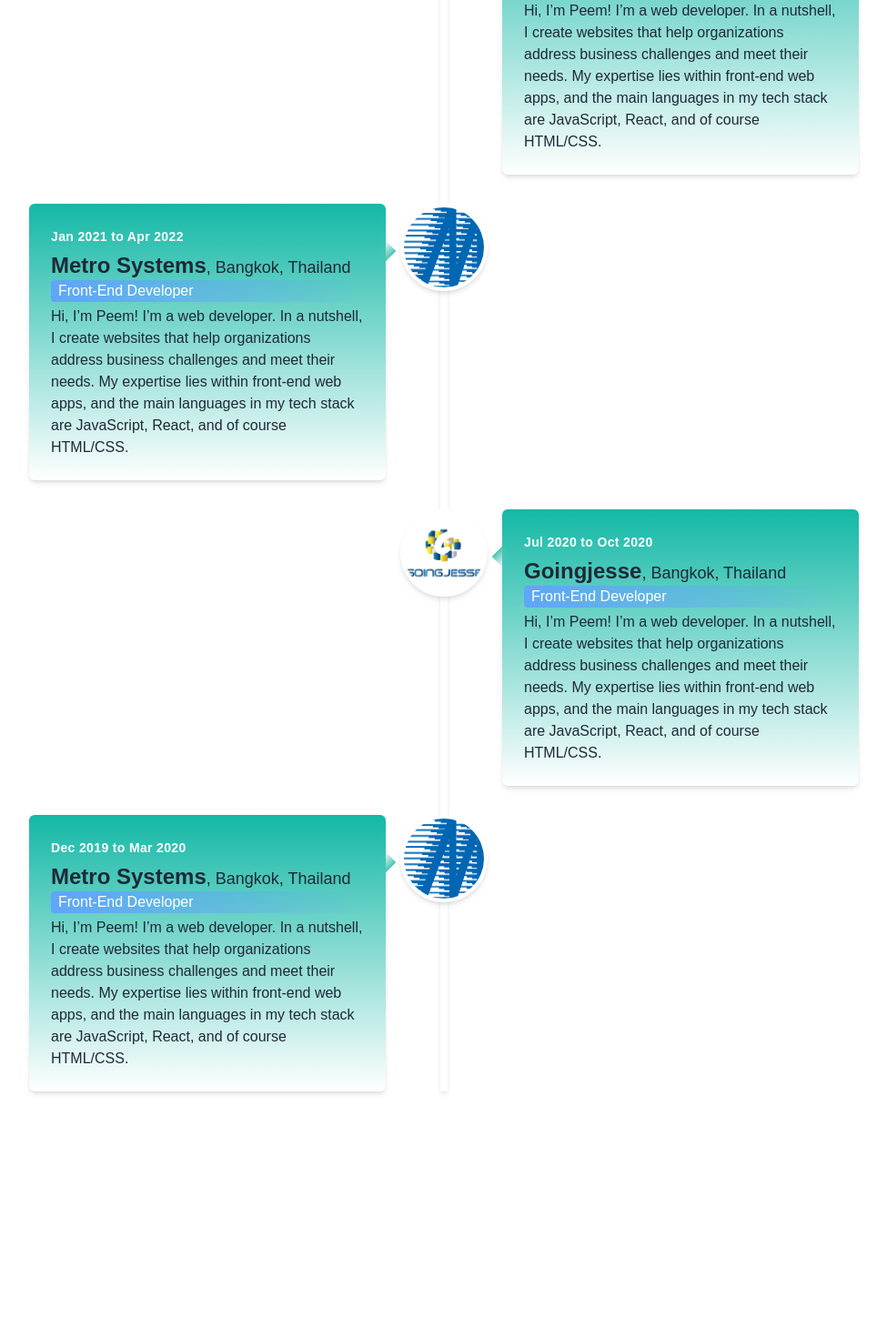
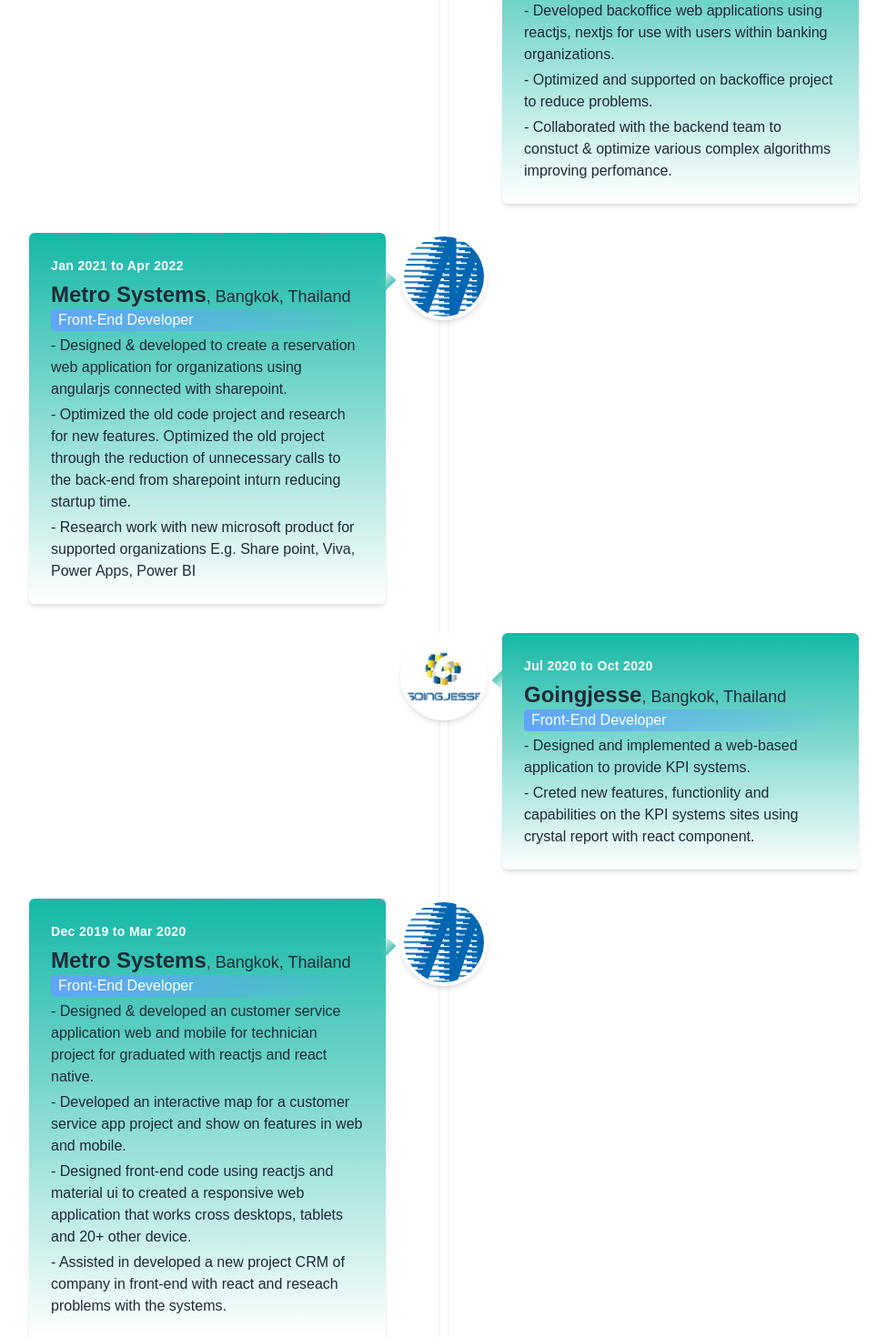
Before and after one commit to habonn/port-peem, a Next.js app: page / in a window 1280 px wide. Shown: the part 1140-2610 px from the top of the page at 91% size, without its empty margins (152-1127 px from the left). Before the commit the page ends 2380 px from the top, so only its background shows below. Built offline with nearby package versions, Linux system fonts and the light colour scheme.

Commit message:
add experiance

```diff
--- a/pages/index.js
+++ b/pages/index.js
@@ -212,11 +212,16 @@
                       Front-End Developer
                     </h3>
                     <p className="pt-1">
-                      Hi, I’m Peem! I’m a web developer. In a nutshell, I create
-                      websites that help organizations address business
-                      challenges and meet their needs. My expertise lies within
-                      front-end web apps, and the main languages in my tech
-                      stack are JavaScript, React, and of course HTML/CSS.
+                      - Developed backoffice web applications using reactjs,
+                      nextjs for use with users within banking organizations.
+                    </p>
+                    <p className="pt-1">
+                      - Optimized and supported on backoffice project to reduce
+                      problems.
+                    </p>
+                    <p className="pt-1">
+                      - Collaborated with the backend team to constuct &
+                      optimize various complex algorithms improving perfomance.
                     </p>
                   </div>
                 </div>
@@ -256,11 +261,19 @@
                       Front-End Developer
                     </h3>
                     <p className="pt-1">
-                      Hi, I’m Peem! I’m a web developer. In a nutshell, I create
-                      websites that help organizations address business
-                      challenges and meet their needs. My expertise lies within
-                      front-end web apps, and the main languages in my tech
-                      stack are JavaScript, React, and of course HTML/CSS.
+                      - Designed & developed to create a reservation web
+                      application for organizations using angularjs connected
+                      with sharepoint.
+                    </p>
+                    <p className="pt-1">
+                      - Optimized the old code project and research for new
+                      features. Optimized the old project through the reduction
+                      of unnecessary calls to the back-end from sharepoint
+                      inturn reducing startup time.
+                    </p>
+                    <p className="pt-1">
+                      - Research work with new microsoft product for supported
+                      organizations E.g. Share point, Viva, Power Apps, Power BI
                     </p>
                   </div>
                 </div>
@@ -296,11 +309,13 @@
                       Front-End Developer
                     </h3>
                     <p className="pt-1">
-                      Hi, I’m Peem! I’m a web developer. In a nutshell, I create
-                      websites that help organizations address business
-                      challenges and meet their needs. My expertise lies within
-                      front-end web apps, and the main languages in my tech
-                      stack are JavaScript, React, and of course HTML/CSS.
+                      - Designed and implemented a web-based application to
+                      provide KPI systems.
+                    </p>
+                    <p className="pt-1">
+                      - Creted new features, functionlity and capabilities on
+                      the KPI systems sites using crystal report with react
+                      component.
                     </p>
                   </div>
                 </div>
@@ -340,11 +355,23 @@
                       Front-End Developer
                     </h3>
                     <p className="pt-1">
-                      Hi, I’m Peem! I’m a web developer. In a nutshell, I create
-                      websites that help organizations address business
-                      challenges and meet their needs. My expertise lies within
-                      front-end web apps, and the main languages in my tech
-                      stack are JavaScript, React, and of course HTML/CSS.
+                      - Designed & developed an customer service application web
+                      and mobile for technician project for graduated with
+                      reactjs and react native.
+                    </p>
+                    <p className="pt-1">
+                      - Developed an interactive map for a customer service app
+                      project and show on features in web and mobile.
+                    </p>
+                    <p className="pt-1">
+                      - Designed front-end code using reactjs and material ui to
+                      created a responsive web application that works cross
+                      desktops, tablets and 20+ other device.
+                    </p>
+                    <p className="pt-1">
+                      - Assisted in developed a new project CRM of company in
+                      front-end with react and reseach problems with the
+                      systems.
                     </p>
                   </div>
                 </div>
```
